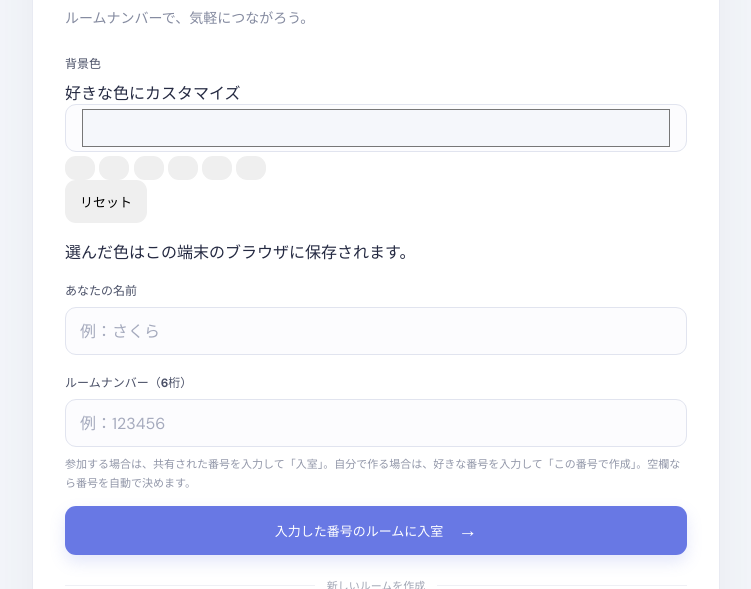
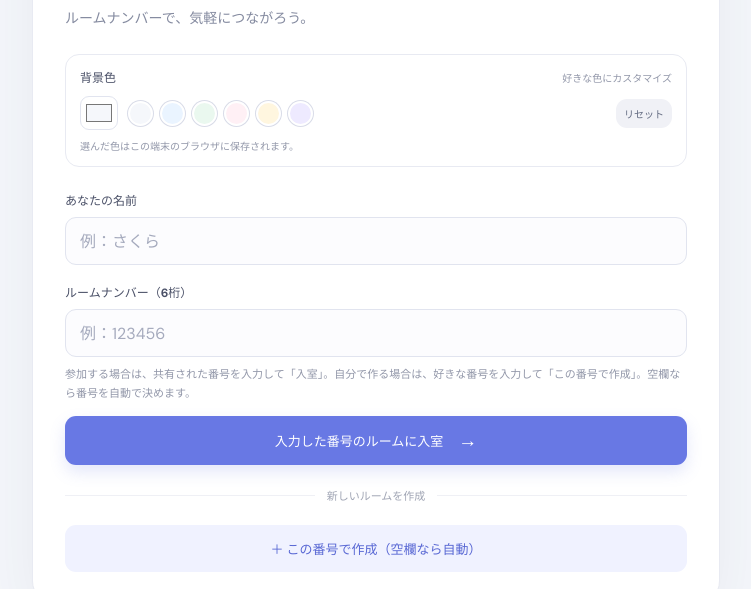
Before and after one commit to roorusu-jpg/url-chat-app, a website: page public/index.html in a window 1280 px wide. Shown: the part 211-800 px from the top of the page, without its empty margins (264-1015 px from the left). Drawn offline with Linux system fonts and the light colour scheme.

Commit message:
Style customizable Friend Chat background

```diff
--- a/public/style.css
+++ b/public/style.css
@@ -1,7 +1,7 @@
 @import url('https://fonts.googleapis.com/css2?family=DM+Sans:wght@400;500;600;700&family=Noto+Sans+JP:wght@400;500;600;700&display=swap');
-:root{font-family:'DM Sans','Noto Sans JP',sans-serif;color:#252a42;background:#f5f7fb;font-synthesis:none;text-rendering:optimizeLegibility}
+:root{font-family:'DM Sans','Noto Sans JP',sans-serif;color:#252a42;background:var(--page-bg,#f5f7fb);font-synthesis:none;text-rendering:optimizeLegibility}
 *{box-sizing:border-box}
-body{margin:0;min-width:320px;min-height:100vh}
+body{margin:0;min-width:320px;min-height:100vh;background:var(--page-bg,#f5f7fb);transition:background .2s}
 button,input{font:inherit}
 button{cursor:pointer;transition:background .15s,transform .15s}
 button:disabled{opacity:.6;cursor:wait}
@@ -12,6 +12,17 @@ button:disabled{opacity:.6;cursor:wait}
 .eyebrow{font-size:10px;font-weight:700;letter-spacing:2px;color:#858ba5;margin:0 0 7px}
 h1{font-size:30px;letter-spacing:-1.3px;margin:0;color:#222943}
 h1 span{color:#6977df}
+.theme-settings{margin:0 0 24px;padding:13px 14px;background:#ffffffb8;border:1px solid #e8eaf2;border-radius:14px}
+.theme-heading{display:flex;align-items:center;justify-content:space-between;gap:8px}
+.theme-heading label{margin:0;color:#4a5067}
+.theme-heading>span,.theme-note{font-size:10px;color:#9297a9}
+.theme-controls{display:flex;align-items:center;gap:10px;margin-top:10px}
+#backgroundColor{width:38px;height:34px;min-width:38px;padding:3px;border-radius:9px;cursor:pointer;background:#fff}
+.color-presets{display:flex;align-items:center;gap:7px;flex:1;flex-wrap:wrap}
+.color-swatch{width:25px;height:25px;min-width:25px;padding:0;border-radius:50%;background:var(--swatch);border:2px solid #fff;box-shadow:0 0 0 1px #d9dce8}
+.color-swatch:hover,.color-swatch:focus-visible{box-shadow:0 0 0 2px #6878e4}
+.reset-theme{padding:7px 8px;background:#f0f1f6;color:#626a80;font-size:10px;white-space:nowrap}
+.theme-note{margin:8px 0 0}
 .sub{color:#858ba0;font-size:14px;margin:10px 0 27px}
 label{display:block;font-size:12px;font-weight:700;margin:18px 0 8px;color:#4a5067}
 input{width:100%;height:48px;border:1px solid #e1e4ef;border-radius:11px;padding:0 14px;outline:none;color:#252b42;background:#fcfcfe;font-size:16px}
@@ -48,7 +59,7 @@ button{border:0;border-radius:11px;padding:12px 15px;font-size:13px;font-weight:
 .savebar span{font-size:10px;color:#979caf}
 .status{font-size:11px;color:#8b91a5;margin:12px 0 8px}
 .status.connected{color:#329b7d}.status.disconnected{color:#c25c5c}
-.messages{height:45vh;min-height:260px;max-height:520px;overflow-y:auto;border:1px solid #eceef5;border-radius:14px;padding:14px;background:#fbfbfe;display:flex;flex-direction:column;gap:12px}
+.messages{height:45vh;min-height:260px;max-height:520px;overflow-y:auto;border:1px solid #eceef5;border-radius:14px;padding:14px;background:color-mix(in srgb,var(--page-bg,#f5f7fb) 55%,white);display:flex;flex-direction:column;gap:12px}
 .message{display:flex;flex-direction:column;align-items:flex-start;max-width:88%;margin:0}
 .message.mine{align-self:flex-end;align-items:flex-end}
 .message.theirs{align-self:flex-start;align-items:flex-start}
@@ -69,6 +80,9 @@ button{border:0;border-radius:11px;padding:12px 15px;font-size:13px;font-weight:
  .card{padding:22px 17px;border-radius:19px}
  h1{font-size:27px}
  .sub{margin-bottom:22px}
+ .theme-controls{gap:7px}
+ .color-presets{gap:6px}
+ .theme-heading>span{font-size:9px}
  .room-banner{padding:12px;gap:8px}
  .room-banner strong{font-size:23px;letter-spacing:3px}
  .room-banner button{font-size:11px;padding:10px}
```
